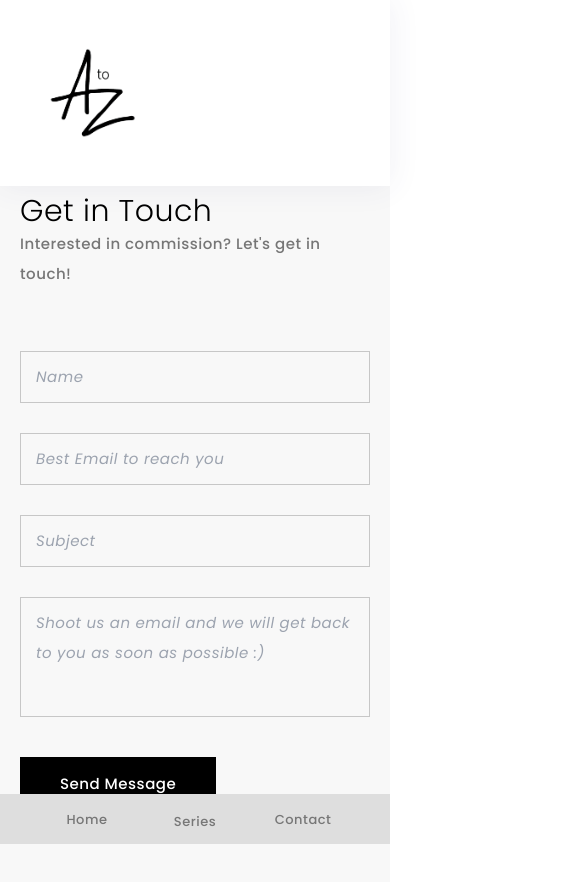
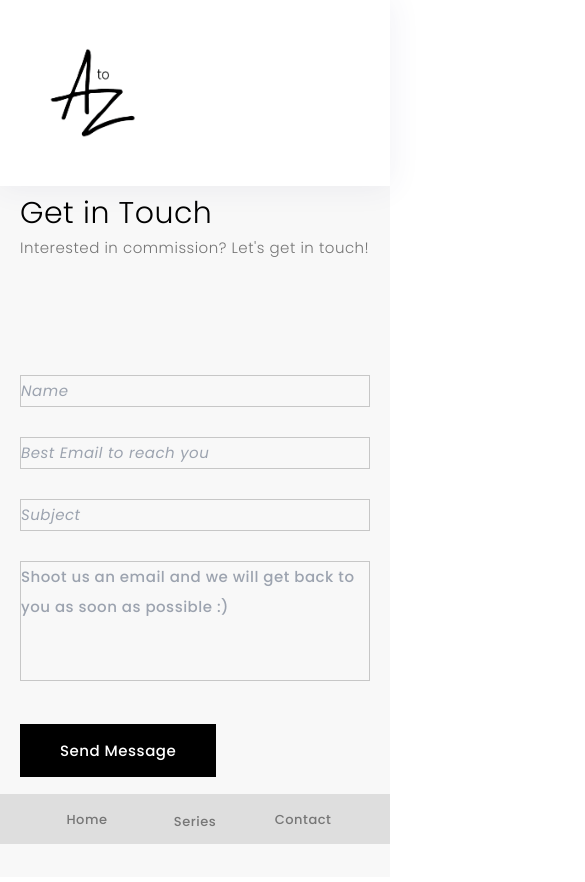
Before and after one commit to faceyacc/az-portfolio, a Next.js app: page /contact in a window 390 px wide. Shown: the top 882 px of the page, 585 px wide, since content can reach past the window. Built offline with nearby package versions, Linux system fonts and the light colour scheme.

Commit message:
adding styling to contact page

```diff
--- a/pages/_document.js
+++ b/pages/_document.js
@@ -5,7 +5,9 @@ export default function Document() {
   return (
     <Html lang="en">
       <Head>
+
         <style id="stitches" dangerouslySetInnerHTML={{ __html: getCssText() }} />
+        <link href="https://fonts.googleapis.com/css2?family=Poppins:ital,wght@0,300;1,100;1,400;1,500&display=swap" rel="stylesheet" />
         <link href="https://fonts.googleapis.com/css2?family=Poppins:ital,wght@0,300;1,100;1,400&display=swap" rel="stylesheet" />
         <link href="https://fonts.googleapis.com/css2?family=Poppins:wght@500&display=swap" rel="stylesheet"/>
         <link href="https://fonts.googleapis.com/css2?family=Poppins:wght@300&display=swap" rel="stylesheet"/>
--- a/pages/contact.js
+++ b/pages/contact.js
@@ -16,7 +16,7 @@ const Absence = () => {
         {/* END TITLE */}
 
         <div className={styles.fields}>
-          <form className="contact_form">
+          <form>
             <div className={styles.first}>
               <ul>
                 <li>
--- a/pages/portfolio/absence.js
+++ b/pages/portfolio/absence.js
@@ -38,6 +38,7 @@ const Absence = () => {
                       <div>
                         <a>
                           <Tooltip
+                            hideArrow
                             content={photo.alt}
                             css={{
                               color: "black",
--- a/styles/Contact.module.css
+++ b/styles/Contact.module.css
@@ -1,3 +1,11 @@
+
+
+
+
+
+
+
+
 .tokyo_tm_title {
   width: 100%;
   height: auto;
@@ -5,16 +13,25 @@
   float: left;
   margin-bottom: 62px;
 }
+
 .tokyo_tm_title h3 {
   font-weight: 300;
   font-family: "Poppins";
+  line-height: 40px;
+  /* letter-spacing: 0.5px; */
 }
+
+
+.tokyo_tm_title h8 {
+  font-weight: 300;
+}
+
 .tokyo_tm_title span {
   display: inline-block;
   background-color: rgba(0, 0, 0, 0.04);
   text-transform: uppercase;
   padding: 4px 10px;
-    font-weight: 600;
+  font-weight: 500;
   font-size: 12px;
   color: #333;
   font-family: "Poppins";
@@ -30,6 +47,13 @@
   align-items: flex-end;
 }
 
+.first {
+  font-weight: 400;
+  display: block;
+  color: #000;
+  margin-bottom: 3px;
+  font-style: italic;
+}
 
 .tokyo_tm_contact {
   width: 100%;
@@ -38,21 +62,7 @@
   float: left;
   padding: 100px 0px 100px 0px;
 }
-.tokyo_tm_contact .map_wrap {
-  width: 100%;
-  height: auto;
-  clear: both;
-  float: left;
-  margin-bottom: 50px;
-}
-.tokyo_tm_contact .map_wrap .map > div {
-  height: 400px !important;
-  width: 100% !important;
-}
-.tokyo_tm_contact .map_wrap .map iframe {
-  width: 100%;
-  height: 100%;
-}
+
 .tokyo_tm_contact .fields {
   width: 100%;
   height: auto;
@@ -72,29 +82,24 @@
   margin: 0px 0px 30px 0px;
   float: left;
 }
- .fields ul li input {
-  padding: 10px 15px;
+.tokyo_tm_contact .fields ul li input {
   width: 100%;
   border: 1px solid rgba(0, 0, 0, 0.2);
   background-color: transparent;
   font-style: italic;
-  margin-right: 500px;
 }
-
- .fields ul li input:focus {
+.tokyo_tm_contact .fields ul li input:focus {
   outline: none;
   border: 1px solid rgba(0, 0, 0, 0.5);
 }
- .fields textarea {
-  padding: 10px 15px;
+.tokyo_tm_contact .fields textarea {
   width: 100%;
   border: 1px solid rgba(0, 0, 0, 0.2);
   height: 120px;
-  font-style: italic;
   resize: none;
   background-color: transparent;
 }
- .fields textarea:focus {
+.tokyo_tm_contact .fields textarea:focus {
   outline: none;
   border: 1px solid rgba(0, 0, 0, 0.5);
 }
@@ -102,30 +107,20 @@
 .tokyo_tm_contact ul li span {
   color: #f52225;
   text-align: left;
-  font-weight: 300;
-}
-.tokyo_tm_contact .returnmessage {
-  color: #3a00ff;
-  margin-bottom: 7px;
-  text-align: left;
-  font-weight: 300;
+  font-weight: 500;
 }
 
-
-.tokyo_tm_contact {
-  padding-top: 140px;
+.tokyo_tm_about .description .right > ul > li a:hover {
+  color: #000;
+  letter-spacing: 2px;
 }
-
-.tokyo_tm_title .title_flex {
+.tokyo_tm_button {
   width: 100%;
   height: auto;
   clear: both;
-    display: flex;
-    justify-content: space-between;
-    align-items: flex-end;
+  float: left;
 }
-
-
+.tokyo_tm_button a,
 .ib_button {
   text-decoration: none;
   color: #fff;
@@ -154,10 +149,22 @@
   letter-spacing: 2px;
 }
 
+.left {
+  width: 55%;
+  padding-right: 50px;
+}
+.left p {
+  margin-bottom: 35px;
+  font-style: italic;
+}
 
-@media (max-width: 576px) {
+/*---------------------------------------------------*/
+/* MEDIA QUERIES - FOR SMALL DEVIVES
+/*---------------------------------------------------*/
+
+@media (max-width: 1200px) {
   .tokyo_tm_contact {
-      padding-bottom: 100px;
+    padding-top: 140px;
   }
 }
 
@@ -166,9 +173,19 @@
     flex-direction: column;
     align-items: flex-start;
   }
+  .tokyo_tm_title .portfolio_filter {
+    padding-top: 48px;
   }
 
-  @media (max-width: 1600px) {
-    .tokyo_tm_all_wrap .leftpart {
-      width: 400px;
-    }}
+  .left {
+    width: 100%;
+    padding: 0px;
+    margin-bottom: 50px;
+  }
+}
+
+@media (max-width: 576px) {
+  .tokyo_tm_contact {
+    padding-bottom: 100px;
+  }
+}
```
Lines whose indentation alone changed are shown as unchanged.
